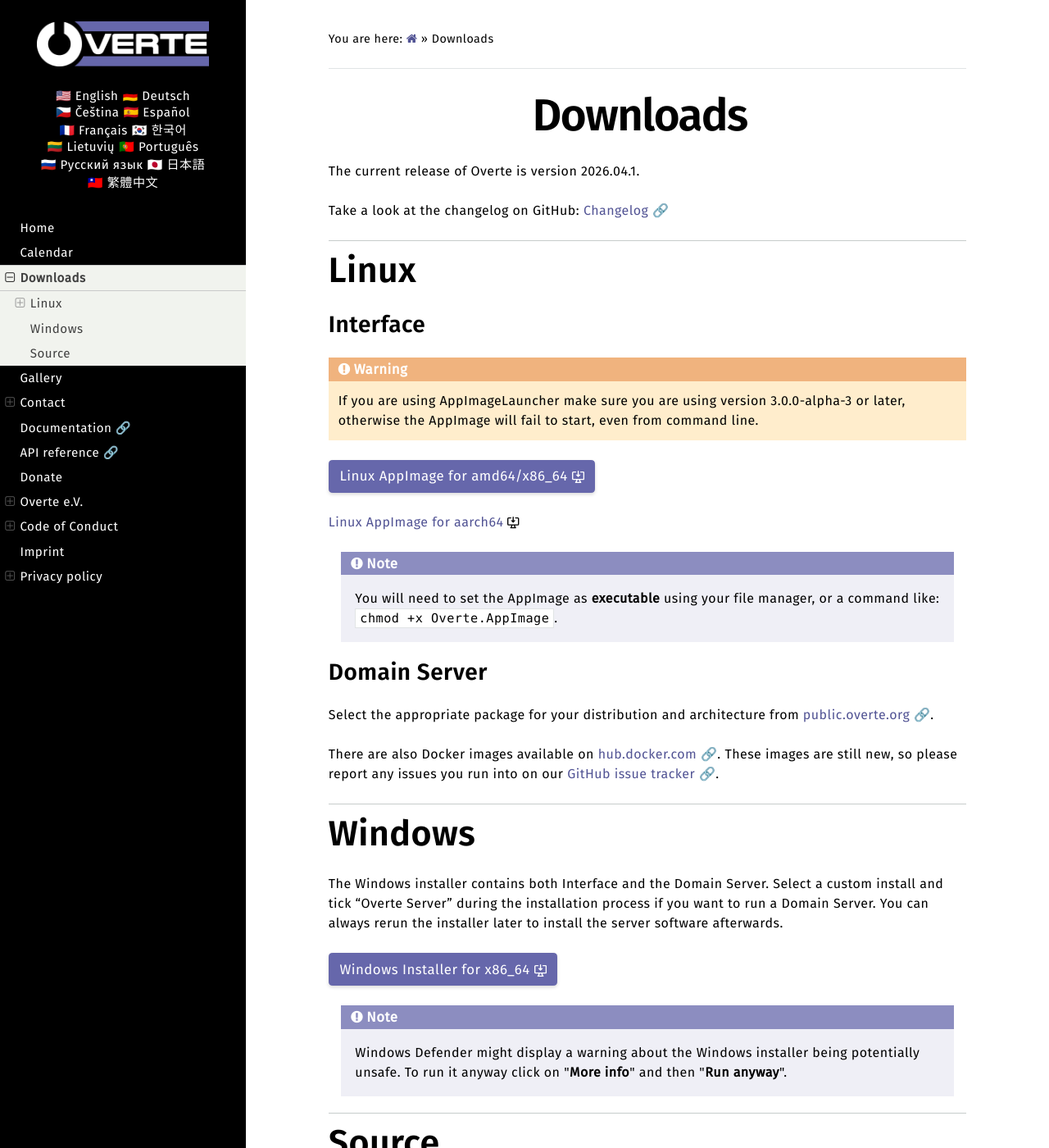
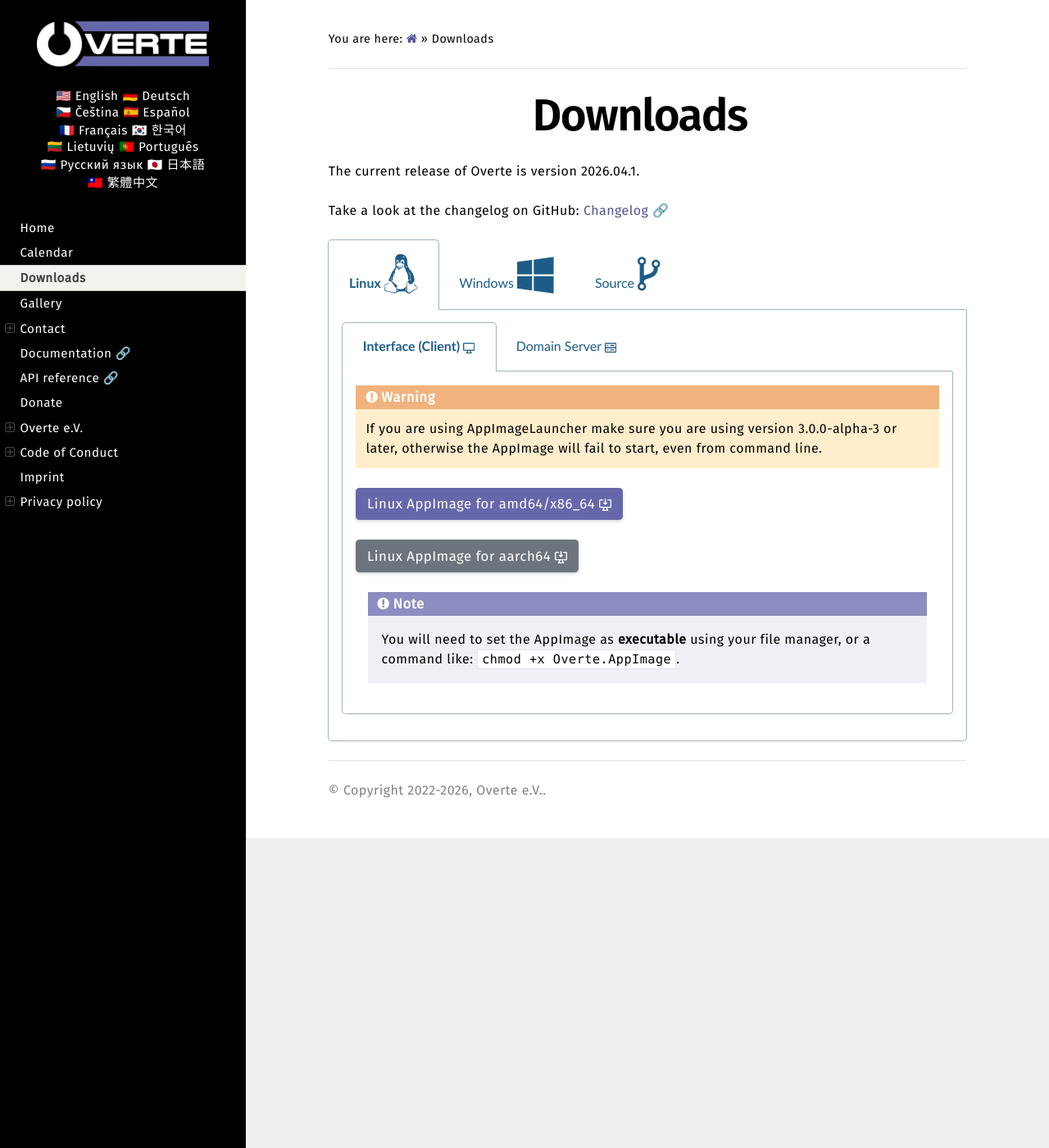
Before and after one commit to overte-org/overte-website-sphinx, a Sphinx documentation site: the page built from source/downloads.rst, in a window 1280 px wide and 1400 px high. Shown: the whole window at 82% size. Built offline with Sphinx 7.4.7 and the Read the Docs theme 3.1.0, drawn with Linux system fonts in a browser that asks for light colours; some of the changed text lies outside the part shown.

Commit message:
Redesign the downloads page. - Changed the Linux aarch64 download link to a button with "muted" color. - Put Linux, Windows, and source, and Interface and the Domain server into separate tabs, to reduce visual noise.

```diff
--- a/requirements.txt
+++ b/requirements.txt
@@ -3,6 +3,7 @@
 sphinx-intl>=2.0.1
 sphinx-rtd-theme>=3.0.2
 sphinx-design>=0.3.0
+sphinx-tabs
 ablog
 sphinxcontrib-video>=0.4.2
 
--- a/source/_static/css/custom.css
+++ b/source/_static/css/custom.css
@@ -432,6 +432,10 @@
     --sd-color-primary-highlight: #515394;
 }
 
+.download-icon-style {
+    font-size: 3em; /* Increase size of FontAwesome icons on the downloads page. */
+}
+
 /***********************************/
 /************* ABlog ***************/
 /***********************************/
--- a/source/conf.py
+++ b/source/conf.py
@@ -42,6 +42,7 @@
     'sphinx_design',
     'ablog',
     'sphinx.ext.intersphinx',  # Required by ABlog.
+    'sphinx_tabs.tabs',
     'sphinxcontrib.video',  # Used for embedding videos.
 ]
 
@@ -83,6 +84,9 @@
 
 # Force us to provide both webm and mp4 videos. MacOS/iOS does not support free codecs, so we always provide mp4 alternatives.
 video_enforce_extra_source = True
+
+# Use Sphinx Tabs for the linkcheck builder in addition to the HTML builder.
+sphinx_tabs_valid_builders = ['linkcheck']
 
 # -- Options for HTML output -------------------------------------------------
 
--- a/source/downloads.rst
+++ b/source/downloads.rst
@@ -8,67 +8,65 @@
 
 Take a look at the changelog on GitHub: `Changelog 🔗 <https://github.com/overte-org/overte/blob/master/CHANGELOG.md>`_
 
+.. tabs::
 
------
-Linux
------
+   .. tab:: Linux :fa:`linux;download-icon-style`
 
-*********
-Interface
-*********
+        .. tabs::
 
-.. warning::
+            .. tab:: Interface (Client) :octicon:`device-desktop;0.9em;`
 
-    If you are using AppImageLauncher make sure you are using version 3.0.0-alpha-3 or later, otherwise the AppImage will fail to start, even from command line.
+                .. warning::
 
-.. button-link:: https://public.overte.org/build/overte/release/2026.04.1/Overte-2026.04.1-x86_64.AppImage
-    :shadow:
-    :color: primary
+                    If you are using AppImageLauncher make sure you are using version 3.0.0-alpha-3 or later, otherwise the AppImage will fail to start, even from command line.
 
-        Linux AppImage for amd64/x86_64 :octicon:`desktop-download;0.9em;`
+                .. button-link:: https://public.overte.org/build/overte/release/2026.04.1/Overte-2026.04.1-x86_64.AppImage
+                    :shadow:
+                    :color: primary
 
-`Linux AppImage for aarch64 <https://public.overte.org/build/overte/release/2026.04.1/Overte-2026.04.1-aarch64.AppImage>`_ :octicon:`desktop-download;0.9em;`
+                        Linux AppImage for amd64/x86_64 :octicon:`desktop-download;0.9em;`
 
-.. note::
+                .. button-link:: https://public.overte.org/build/overte/release/2026.04.1/Overte-2026.04.1-aarch64.AppImage
+                    :shadow:
+                    :color: muted
 
-    You will need to set the AppImage as **executable** using your file manager,
-    or a command like: :bash:`chmod +x Overte.AppImage`.
+                        Linux AppImage for aarch64 :octicon:`desktop-download;0.9em;`
+
+                .. note::
+
+                    You will need to set the AppImage as **executable** using your file manager,
+                    or a command like: :bash:`chmod +x Overte.AppImage`.
+
+            .. tab:: Domain Server :octicon:`server;0.9em;`
+
+                Select the appropriate package for your distribution and architecture from `public.overte.org 🔗 <https://public.overte.org/index.html#build/overte/release/2026.04.1/>`_.
+
+                There are also Docker images available on `hub.docker.com 🔗 <https://hub.docker.com/r/overte/overte-server/tags>`_. These images are still new, so please report any issues you run into on our `GitHub issue tracker 🔗 <https://github.com/overte-org/overte/issues>`_.
 
 
-*************
-Domain Server
-*************
+   .. tab:: Windows :fa:`windows;download-icon-style`
 
-Select the appropriate package for your distribution and architecture from `public.overte.org 🔗 <https://public.overte.org/index.html#build/overte/release/2026.04.1/>`_.
+        .. card::
 
-There are also Docker images available on `hub.docker.com 🔗 <https://hub.docker.com/r/overte/overte-server/tags>`_. These images are still new, so please report any issues you run into on our `GitHub issue tracker 🔗 <https://github.com/overte-org/overte/issues>`_.
+            The Windows installer contains both Interface and the Domain Server.
+            Select a custom install and tick “Overte Server” during the installation process if you want to run a Domain Server.
+            You can always rerun the installer later to install the server software afterwards.
+
+            .. button-link:: https://public.overte.org/build/overte/release/2026.04.1/Overte-2026.04.1.exe
+                :shadow:
+                :color: primary
+
+                    Windows Installer for x86_64 :octicon:`desktop-download;0.9em;`
+
+            .. note::
+
+                Windows Defender might display a warning about the Windows installer being potentially unsafe.
+                To run it anyway click on "**More info**" and then "**Run anyway**".
 
 
--------
-Windows
--------
+   .. tab:: Source :fa:`code-fork;download-icon-style`
 
-The Windows installer contains both Interface and the Domain Server.
-Select a custom install and tick “Overte Server” during the installation process if you want to run a Domain Server.
-You can always rerun the installer later to install the server software afterwards.
+        .. card::
 
-.. button-link:: https://public.overte.org/build/overte/release/2026.04.1/Overte-2026.04.1.exe
-    :shadow:
-    :color: primary
-
-        Windows Installer for x86_64 :octicon:`desktop-download;0.9em;`
-
-.. note::
-
-    Windows Defender might display a warning about the Windows installer being potentially unsafe.
-    To run it anyway click on "**More info**" and then "**Run anyway**".
-
-
-.. _reference_to_downloads_source:
-
-------
-Source
-------
-
-Our source code is available on `our GitHub repository 🔗 <https://github.com/overte-org/overte/>`_.
-If you intend to build from source, we would suggest building the master branch directly instead of a release, to profit from the latest improvements.
+            Our source code is available on `our GitHub repository 🔗 <https://github.com/overte-org/overte/>`_.
+            If you intend to build from source, we would suggest building the master branch directly instead of a release, to profit from the latest improvements.
--- a/source/index.rst
+++ b/source/index.rst
@@ -4,7 +4,7 @@
 About
 #####
 
-Overte is an :ref:`open source<reference_to_downloads_source>` virtual worlds and social VR software which enables you to create and share virtual worlds as virtual reality (VR) and desktop experiences. You can create and host your own virtual world,
+Overte is an `open source 🔗 <https://github.com/overte-org/overte>`_ virtual worlds and social VR software which enables you to create and share virtual worlds as virtual reality (VR) and desktop experiences. You can create and host your own virtual world,
 explore other worlds, meet and connect with other users, attend or host live VR events, and much more.
 
 The Overte software provides the following key features:
```
